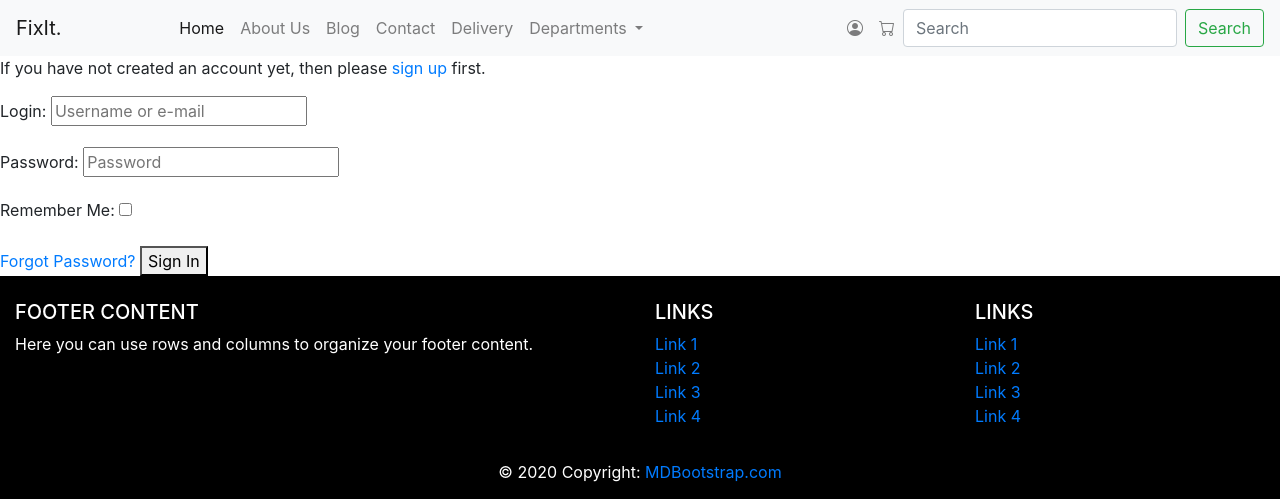
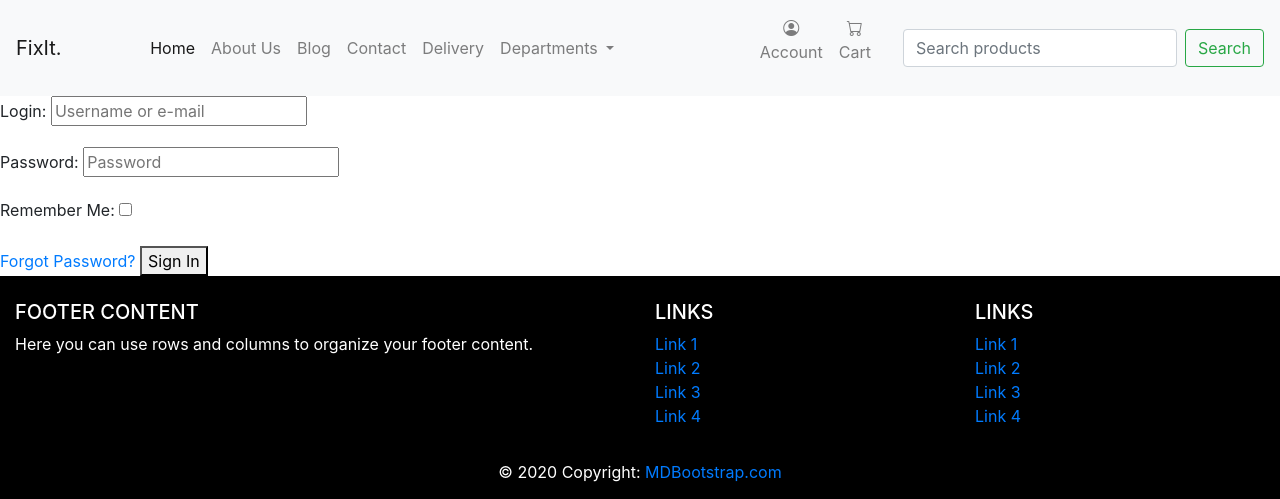
Before and after one commit to seamusmacg/fixit_v1, a Django app: page /accounts/login/ in a window 1280 px wide. Shown: the top 499 px of the page. Run offline with Django 3.2, Linux system fonts and the light colour scheme; some libraries are stand-ins or nearby versions.

Commit message:
Add dropdown menu for account icon

```diff
--- a/templates/base.html
+++ b/templates/base.html
@@ -56,7 +56,7 @@
     <header class="fixed-top">
         <!-- Navbar -->
         <nav class="navbar navbar-expand-lg navbar-light bg-light">
-            <a class="navbar-brand" href="#">FixIt.</a>
+            <a class="navbar-brand" href="{% url 'home' %}">FixIt.</a>
             <button class="navbar-toggler" type="button" data-toggle="collapse" data-target="#navbarSupportedContent"
                 aria-controls="navbarSupportedContent" aria-expanded="false" aria-label="Toggle navigation">
                 <span class="navbar-toggler-icon"></span>
@@ -97,19 +97,37 @@
                 </ul>
 
                 <ul class="navbar-nav ml-auto">
-                    <li class="nav-item">
-                        <a class="nav-link" href="#">
-                            <i class="bi bi-person-circle"></i>
+                    <li class="nav-item dropdown">
+                        <a class="nav-link" href="#" id="account-details" role="button" data-toggle="dropdown" aria-haspopup="true" aria-expanded="false">
+                            <div class="text-center">
+                                <i class="bi bi-person-circle"></i>
+                                <p>Account</p>
+                            </div>
                         </a>
+                        <div class="dropdown-menu" aria-labelledby="account-details">
+                            <a class="dropdown-item" href="#">Manage Products</a>
+                            <div class="dropdown-divider"></div>
+                            <a class="dropdown-item" href="#">Profile</a>
+                            <div class="dropdown-divider"></div>
+                            <a class="dropdown-item" href="#">Logout</a>
+                            <div class="dropdown-divider"></div>
+                            <a class="dropdown-item" href="#">Register</a>
+                            <div class="dropdown-divider"></div>
+                            <a class="dropdown-item" href="#">Login</a>
+                        </div>
                     </li>
                     <li class="nav-item">
                         <a class="nav-link" href="#">
-                            <i class="bi bi-cart"></i>
+                            <div class="text-center pr-4">
+                                <i class="bi bi-cart"></i>
+                                <p>Cart</p>
+                            </div>
                         </a>
                     </li>
                 </ul>
                 <form class="form-inline my-2 my-lg-0" method="GET">
-                    <input class="form-control mr-sm-2" type="search" placeholder="Search" aria-label="Search">
+                    <input class="form-control mr-sm-2" type="search" placeholder="Search products" name="query"
+                        aria-label="Search">
                     <button class="btn btn-outline-success my-2 my-sm-0" type="submit">Search</button>
                 </form>
             </div>
@@ -130,6 +148,7 @@
     {% block postloadjs %}
     {% endblock %}
 </body>
+
 <!-- Footer -->
 <footer class="page-footer font-small pt-4" style="background-color:black; color:white">
 
```
